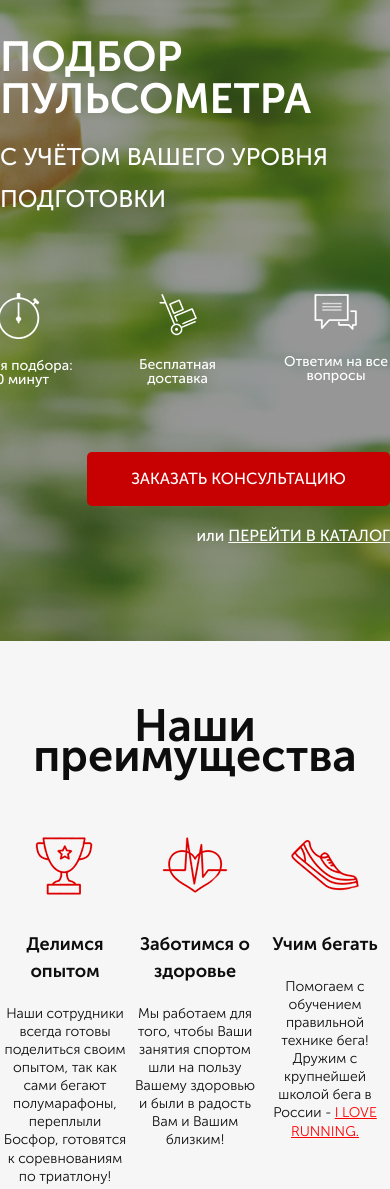
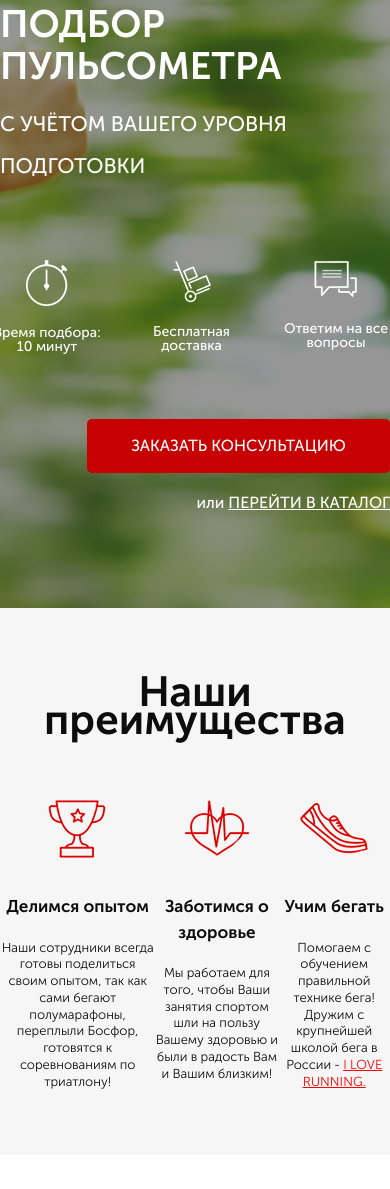
Before and after one commit to dimamedvid/Module-3-landing, a website: page src/index.html in a window 390 px wide. Shown: the part 192-1381 px from the top of the page. After the commit the page ends 1347 px from the top, so only its background shows below. Drawn offline with Linux system fonts and the light colour scheme.

Commit message:
add fisrt homework with first part adaption

```diff
--- a/src/sass/blocks/_advantages.scss
+++ b/src/sass/blocks/_advantages.scss
@@ -15,7 +15,10 @@
         margin-top: 60px;
     }
     &__items{
-        width: 269px
+        display: flex;
+        flex-direction: column;
+        align-items: center;
+        max-width: 238px;
     }
     &__img{
         display: block;
--- /dev/null
+++ b/src/sass/blocks/_media.scss
@@ -0,0 +1,51 @@
+@media (max-width: 1200px){
+    .container {
+        max-width: 960px;
+    }
+}
+@media (max-width: 991px){
+    .container {
+        max-width: 720px;
+    }
+    .promo{
+        &__header{
+            font-size: 38px;
+        }
+        &__subheader{
+            font-size: 21px;
+        }
+        &__icons{
+            width: 410px;
+        }
+    }
+    .advantages{
+        &__header{
+            font-size: 28px;
+        }
+        &__text{
+            font-size: 13px;
+        }
+        &__title{
+            font-size: 17px;
+        }
+    }
+}
+@media (max-width: 767px){
+    .container {
+        max-width: 540px;
+    }
+    .header{
+        &__official{
+            display: none;
+        }
+    }
+    .promo{
+        &__icons{
+            width: 397px;
+        }
+    }
+
+}
+@media (max-width: 575px){
+
+}
--- a/src/sass/style.scss
+++ b/src/sass/style.scss
@@ -10,3 +10,4 @@
 @import 'blocks/header';
 @import 'blocks/button';
 @import 'blocks/advantages';
+@import 'blocks/media';
```
Also changed, not shown: src/css/style.css, src/css/style.min.css, 1 other file.
